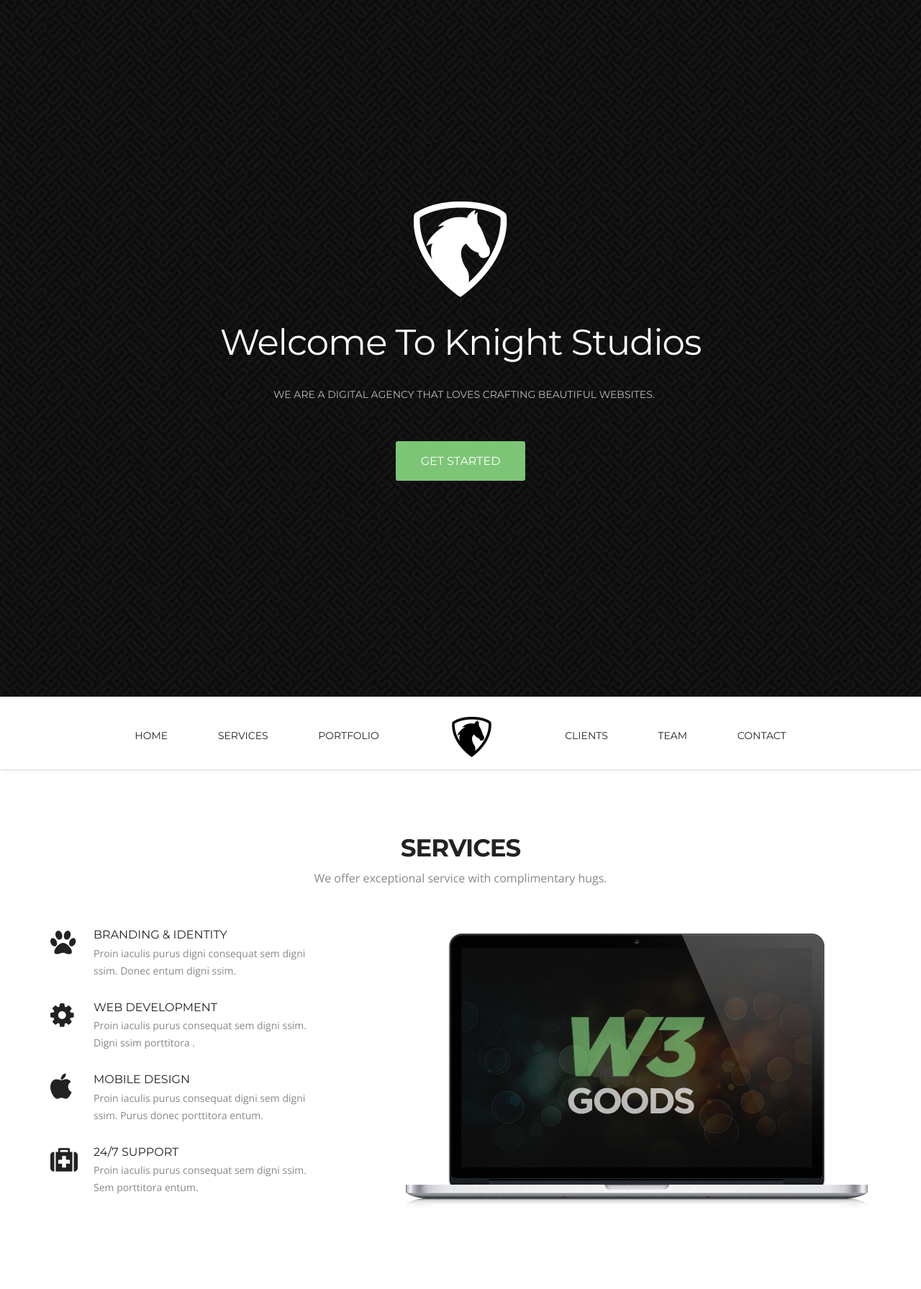
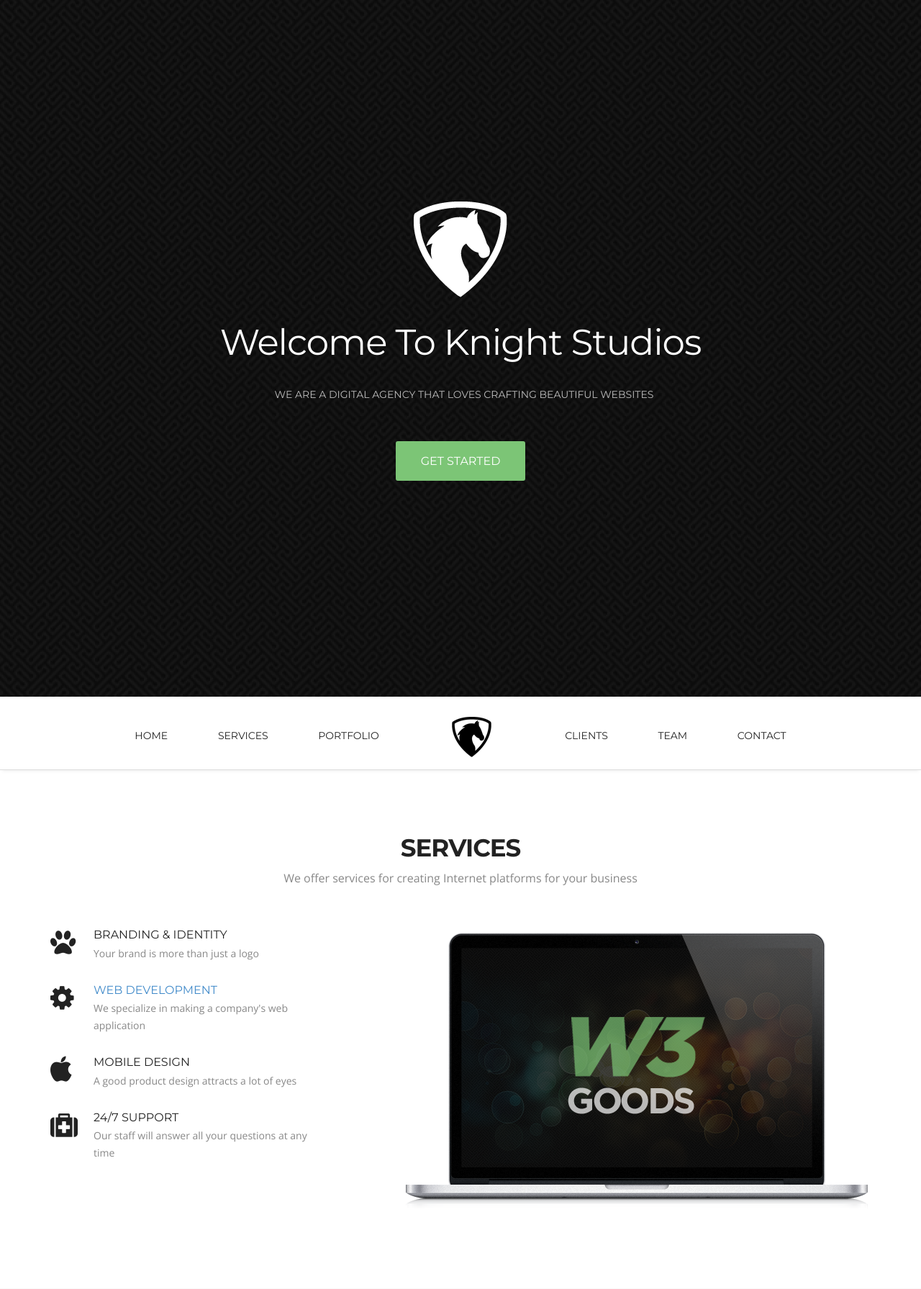
Before and after one commit to nurtyleu/Service, a Django app: page / in a window 1280 px wide. Shown: the top 1791 px of the page at 72% size. Run offline with Django 4.2, Linux system fonts and the light colour scheme.

Commit message:
Add content and new pages

```diff
--- a/web/templates/web/index.html
+++ b/web/templates/web/index.html
@@ -1,5 +1,6 @@
 <!DOCTYPE html>
 <html lang="en">
+
 <head>
 	<meta charset="utf-8">
 	<title>New page</title>
@@ -8,7 +9,9 @@
 	<link rel="shortcut icon" href="{% static 'favicon.ico' %}" type="img/x-icon">
 
 	<link href='https://fonts.googleapis.com/css?family=Montserrat:400,700' rel='stylesheet' type='text/css'>
-<link href='https://fonts.googleapis.com/css?family=Open+Sans:400,300,800italic,700italic,600italic,400italic,300italic,800,700,600' rel='stylesheet' type='text/css'>
+	<link
+		href='https://fonts.googleapis.com/css?family=Open+Sans:400,300,800italic,700italic,600italic,400italic,300italic,800,700,600'
+		rel='stylesheet' type='text/css'>
 
 	<link href="{% static 'css/bootstrap.css' %}" rel="stylesheet" type="text/css">
 	<link href="{% static 'css/style.css' %}" rel="stylesheet" type="text/css">
@@ -27,6 +30,7 @@
 	<script type="text/javascript" src="{% static 'js/magnific-popup.js' %}"></script>
 	<script src="{% static 'contactform/contactform.js' %}"></script>
 </head>
+
 <body>
 	<header class="header" id="header">
 		<!--header-start-->
@@ -36,7 +40,7 @@
 			</figure>
 			<h1 class="animated fadeInDown delay-07s">Welcome To Knight Studios</h1>
 			<ul class="we-create animated fadeInUp delay-1s">
-				<li>We are a digital agency that loves crafting beautiful websites.</li>
+				<li>We are a digital agency that loves crafting beautiful websites</li>
 			</ul>
 			<a class="link animated fadeInUp delay-1s servicelink" href="#service">Get Started</a>
 		</div>
@@ -66,7 +70,7 @@
 		<!--main-section-start-->
 		<div class="container">
 			<h2>Services</h2>
-			<h6>We offer exceptional service with complimentary hugs.</h6>
+			<h6>We offer services for creating Internet platforms for your business</h6>
 			<div class="row">
 				<div class="col-lg-4 col-sm-6 wow fadeInLeft delay-05s">
 					<div class="service-list">
@@ -75,7 +79,7 @@
 						</div>
 						<div class="service-list-col2">
 							<h3>branding &amp; identity</h3>
-							<p>Proin iaculis purus digni consequat sem digni ssim. Donec entum digni ssim.</p>
+							<p>Your brand is more than just a logo</p>
 						</div>
 					</div>
 					<div class="service-list">
@@ -83,8 +87,11 @@
 							<i class="fa fa-gear"></i>
 						</div>
 						<div class="service-list-col2">
-							<h3>web development</h3>
-							<p>Proin iaculis purus consequat sem digni ssim. Digni ssim porttitora .</p>
+							<h3>
+								<a href="web_development.html">
+									web development</a>
+							</h3>
+							<p>We specialize in making a company's web application</p>
 						</div>
 					</div>
 					<div class="service-list">
@@ -93,7 +100,7 @@
 						</div>
 						<div class="service-list-col2">
 							<h3>mobile design</h3>
-							<p>Proin iaculis purus consequat digni sem digni ssim. Purus donec porttitora entum.</p>
+							<p>A good product design attracts a lot of eyes</p>
 						</div>
 					</div>
 					<div class="service-list">
@@ -102,7 +109,7 @@
 						</div>
 						<div class="service-list-col2">
 							<h3>24/7 Support</h3>
-							<p>Proin iaculis purus consequat sem digni ssim. Sem porttitora entum.</p>
+							<p>Our staff will answer all your questions at any time</p>
 						</div>
 					</div>
 				</div>
@@ -126,14 +133,17 @@
 				</figure>
 				<div class="col-lg-7 col-sm-8 featured-work">
 					<h2>featured work</h2>
-					<P class="padding-b">Proin iaculis purus consequat sem cure digni ssim. Donec porttitora entum suscipit aenean rhoncus posuere odio in tincidunt. Proin iaculis purus consequat sem cure digni ssim. Donec porttitora entum suscipit.</P>
+					<P class="padding-b">Absolutely all customers like our work. The client's opinion is always taken
+						into account at every stage of the design or website development. And also you can see our best
+						works in the gallery</P>
 					<div class="featured-box">
 						<div class="featured-box-col1 wow fadeInRight delay-02s">
 							<i class="fa fa-magic"></i>
 						</div>
 						<div class="featured-box-col2 wow fadeInRight delay-02s">
 							<h3>magic of theme development</h3>
-							<p>Proin iaculis purus consequat sem cure digni ssim. Donec porttitora entum suscipit aenean rhoncus posuere odio in tincidunt. </p>
+							<p>For each website development, we choose our best style and theme from existing templates,
+								as well as create a new one at the request of the client</p>
 						</div>
 					</div>
 					<div class="featured-box">
@@ -142,7 +152,8 @@
 						</div>
 						<div class="featured-box-col2 wow fadeInRight delay-04s">
 							<h3>neatly packaged</h3>
-							<p>Proin iaculis purus consequat sem cure digni ssim. Donec porttitora entum suscipit aenean rhoncus posuere odio in tincidunt. </p>
+							<p>Proin iaculis purus consequat sem cure digni ssim. Donec porttitora entum suscipit aenean
+								rhoncus posuere odio in tincidunt. </p>
 						</div>
 					</div>
 					<div class="featured-box">
@@ -151,7 +162,8 @@
 						</div>
 						<div class="featured-box-col2 wow fadeInRight delay-06s">
 							<h3>SEO optimized</h3>
-							<p>Proin iaculis purus consequat sem cure digni ssim. Donec porttitora entum suscipit aenean rhoncus posuere odio in tincidunt. </p>
+							<p>Proin iaculis purus consequat sem cure digni ssim. Donec porttitora entum suscipit aenean
+								rhoncus posuere odio in tincidunt. </p>
 						</div>
 					</div>
 					<a class="Learn-More" href="#">Learn More</a>
@@ -181,7 +193,7 @@
 		</div>
 		<div class="portfolioContainer wow fadeInUp delay-04s">
 			<div class=" Portfolio-box printdesign">
-				<a href="img/Portfolio-pic1.jpg">  <img src="{% static 'img/Portfolio-pic1.jpg' %}" alt=""></a>
+				<a href="img/Portfolio-pic1.jpg"> <img src="{% static 'img/Portfolio-pic1.jpg' %}" alt=""></a>
 				<h3>Foto Album</h3>
 				<p>Print Design</p>
 			</div>
@@ -221,7 +233,8 @@
 			<b class="quote-right wow fadeInDown delay-03"><i class="fa fa-quote-right"></i></b>
 			<div class="row">
 				<div class="col-lg-12">
-					<p class="client-part-haead wow fadeInDown delay-05">It was a pleasure to work with the guys at Knight Studio. They made sure we were well fed and drunk all the time!</p>
+					<p class="client-part-haead wow fadeInDown delay-05">It was a pleasure to work with the guys at
+						Knight Studio. They made sure we were well fed and drunk all the time!</p>
 				</div>
 			</div>
 			<ul class="client wow fadeIn delay-05s">
@@ -266,7 +279,8 @@
 					</div>
 					<h3 class="wow fadeInDown delay-03s">Walter White</h3>
 					<span class="wow fadeInDown delay-03s">Chief Executive Officer</span>
-					<p class="wow fadeInDown delay-03s">Lorem ipsum dolor sit amet, consectetur adipiscing elit. Proin consequat sollicitudin cursus. Dolor sit amet, consectetur adipiscing elit proin consequat.</p>
+					<p class="wow fadeInDown delay-03s">Lorem ipsum dolor sit amet, consectetur adipiscing elit. Proin
+						consequat sollicitudin cursus. Dolor sit amet, consectetur adipiscing elit proin consequat.</p>
 				</div>
 				<div class="team-leader-box">
 					<div class="team-leader  wow fadeInDown delay-06s">
@@ -281,7 +295,8 @@
 					</div>
 					<h3 class="wow fadeInDown delay-06s">Jesse Pinkman</h3>
 					<span class="wow fadeInDown delay-06s">Product Manager</span>
-					<p class="wow fadeInDown delay-06s">Lorem ipsum dolor sit amet, consectetur adipiscing elit. Proin consequat sollicitudin cursus. Dolor sit amet, consectetur adipiscing elit proin consequat.</p>
+					<p class="wow fadeInDown delay-06s">Lorem ipsum dolor sit amet, consectetur adipiscing elit. Proin
+						consequat sollicitudin cursus. Dolor sit amet, consectetur adipiscing elit proin consequat.</p>
 				</div>
 				<div class="team-leader-box">
 					<div class="team-leader wow fadeInDown delay-09s">
@@ -296,7 +311,8 @@
 					</div>
 					<h3 class="wow fadeInDown delay-09s">Skyler white</h3>
 					<span class="wow fadeInDown delay-09s">Accountant</span>
-					<p class="wow fadeInDown delay-09s">Lorem ipsum dolor sit amet, consectetur adipiscing elit. Proin consequat sollicitudin cursus. Dolor sit amet, consectetur adipiscing elit proin consequat.</p>
+					<p class="wow fadeInDown delay-09s">Lorem ipsum dolor sit amet, consectetur adipiscing elit. Proin
+						consequat sollicitudin cursus. Dolor sit amet, consectetur adipiscing elit proin consequat.</p>
 				</div>
 			</div>
 		</div>
@@ -331,7 +347,8 @@
 					</div>
 					<div class="contact-info-box hours clearfix">
 						<h3><i class="fa fa-clock-o"></i>Hours:</h3>
-						<span><strong>Monday - Thursday:</strong> 10am - 6pm<br><strong>Friday:</strong> People work on Fridays now?<br><strong>Saturday - Sunday:</strong> Best not to ask.</span>
+						<span><strong>Monday - Thursday:</strong> 10am - 6pm<br><strong>Friday:</strong> People work on
+							Fridays now?<br><strong>Saturday - Sunday:</strong> Best not to ask.</span>
 					</div>
 					<ul class="social-link">
 						<li class="twitter"><a href="#"><i class="fa fa-twitter"></i></a></li>
@@ -348,19 +365,26 @@
 						<div id="errormessage"></div>
 						<form action="" method="post" role="form" class="contactForm">
 							<div class="form-group">
-								<input type="text" name="name" class="form-control input-text" id="name" placeholder="Your Name" data-rule="minlen:4" data-msg="Please enter at least 4 chars" />
+								<input type="text" name="name" class="form-control input-text" id="name"
+									placeholder="Your Name" data-rule="minlen:4"
+									data-msg="Please enter at least 4 chars" />
 								<div class="validation"></div>
 							</div>
 							<div class="form-group">
-								<input type="email" class="form-control input-text" name="email" id="email" placeholder="Your Email" data-rule="email" data-msg="Please enter a valid email" />
+								<input type="email" class="form-control input-text" name="email" id="email"
+									placeholder="Your Email" data-rule="email" data-msg="Please enter a valid email" />
 								<div class="validation"></div>
 							</div>
 							<div class="form-group">
-								<input type="text" class="form-control input-text" name="subject" id="subject" placeholder="Subject" data-rule="minlen:4" data-msg="Please enter at least 8 chars of subject" />
+								<input type="text" class="form-control input-text" name="subject" id="subject"
+									placeholder="Subject" data-rule="minlen:4"
+									data-msg="Please enter at least 8 chars of subject" />
 								<div class="validation"></div>
 							</div>
 							<div class="form-group">
-								<textarea class="form-control input-text text-area" name="message" rows="5" data-rule="required" data-msg="Please write something for us" placeholder="Message"></textarea>
+								<textarea class="form-control input-text text-area" name="message" rows="5"
+									data-rule="required" data-msg="Please write something for us"
+									placeholder="Message"></textarea>
 								<div class="validation"></div>
 							</div>
 
@@ -389,10 +413,10 @@
 
 
 	<script type="text/javascript">
-		$(document).ready(function(e) {
+		$(document).ready(function (e) {
 
 			$('#test').scrollToFixed();
-			$('.res-nav_click').click(function() {
+			$('.res-nav_click').click(function () {
 				$('.main-nav').slideToggle();
 				return false
 
@@ -416,9 +440,9 @@
 
 
 	<script type="text/javascript">
-		$(window).load(function() {
+		$(window).load(function () {
 
-			$('.main-nav li a, .servicelink').bind('click', function(event) {
+			$('.main-nav li a, .servicelink').bind('click', function (event) {
 				var $anchor = $(this);
 
 				$('html, body').stop().animate({
@@ -439,7 +463,7 @@
 	</script>
 
 	<script type="text/javascript">
-		$(window).load(function() {
+		$(window).load(function () {
 
 
 			var $container = $('.portfolioContainer'),
@@ -456,7 +480,7 @@
 				}
 			});
 
-			$(window).smartresize(function() {
+			$(window).smartresize(function () {
 				// check if columns has changed
 				var currentColumns = Math.floor(($body.width() - 30) / colW);
 				if (currentColumns !== columns) {
@@ -468,7 +492,7 @@
 				}
 
 			}).smartresize(); // trigger resize to set container width
-			$('.portfolioFilter a').click(function() {
+			$('.portfolioFilter a').click(function () {
 				$('.portfolioFilter .current').removeClass('current');
 				$(this).addClass('current');
 
```
Also changed, not shown: web/templates/web/branding.html (added, +17 -0 lines), web/templates/web/mobile_design.html (added, +17 -0 lines), web/templates/web/web_development.html (added, +17 -0 lines), db.sqlite3. Lines whose indentation alone changed are shown as unchanged.
